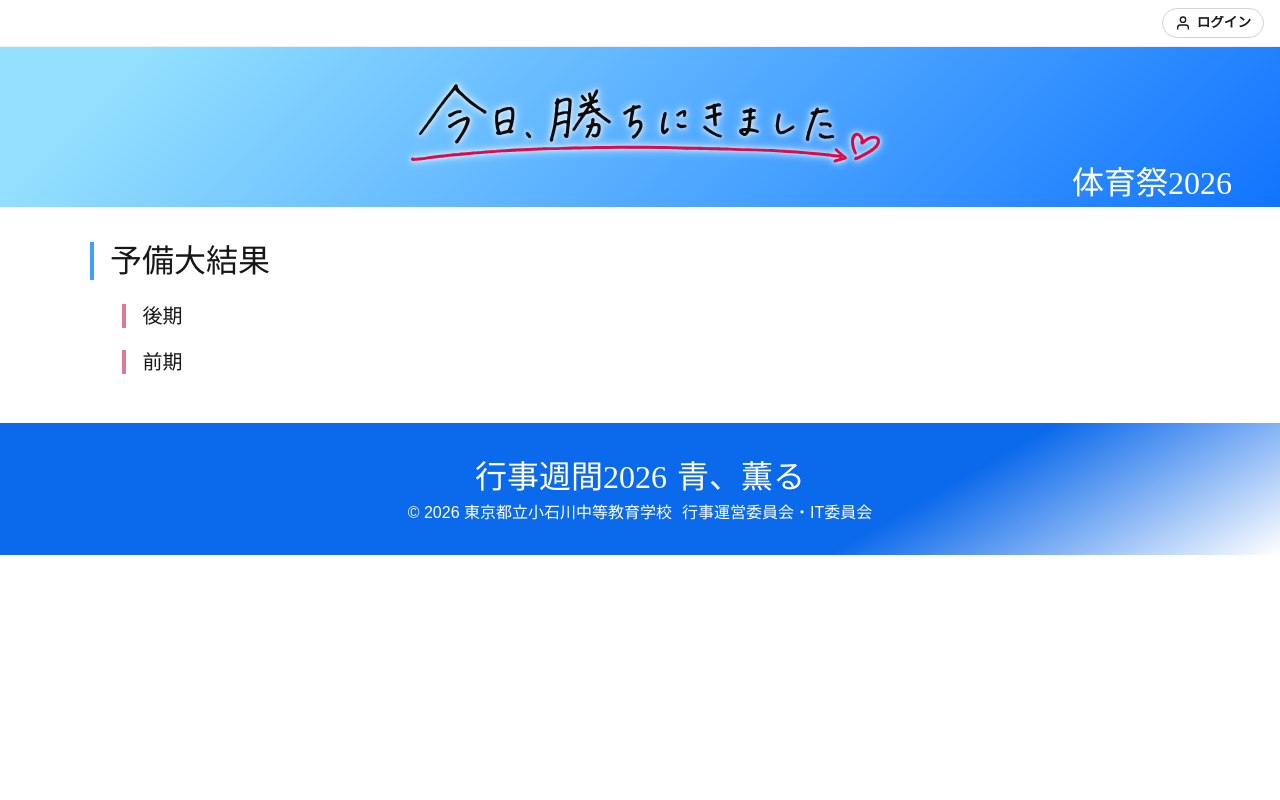
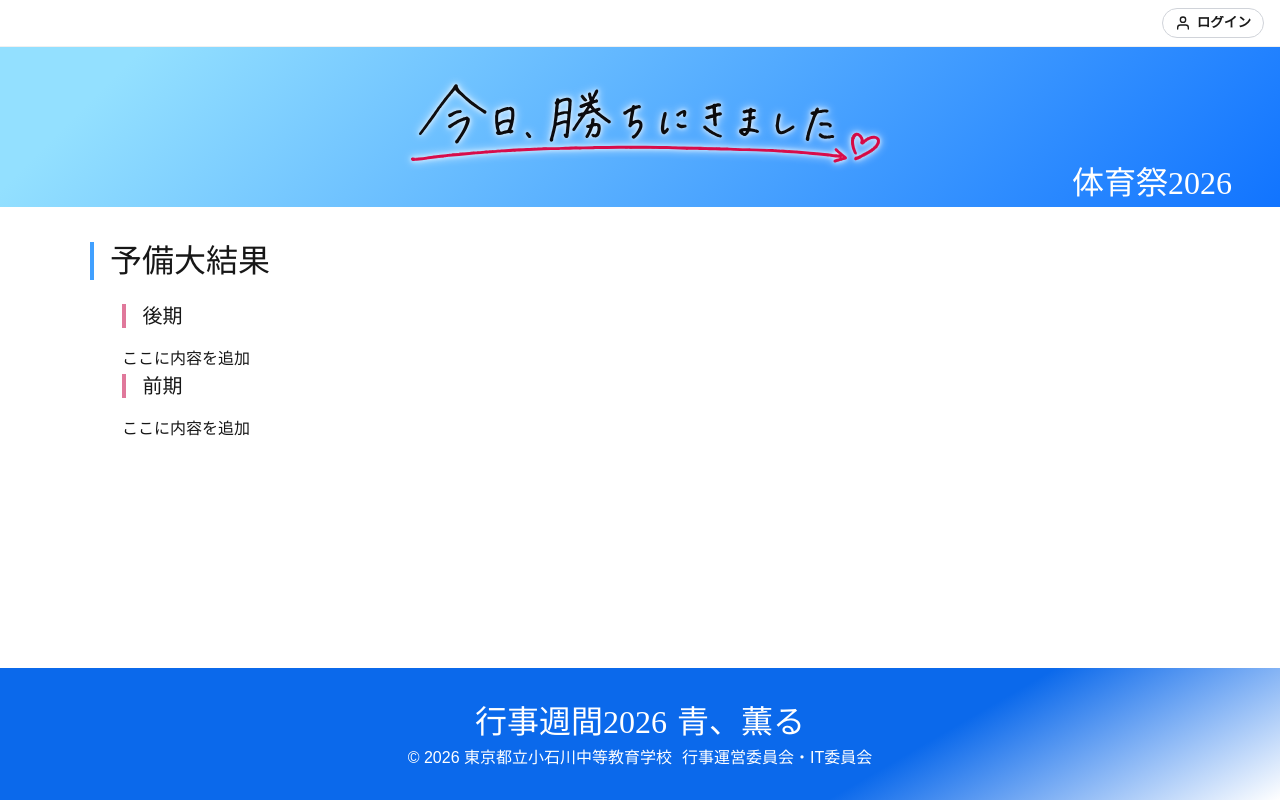
Before and after one commit to KSS-IT-Committee/2026-taiikusai-top, a Next.js app: page / in a window 1280 px wide. Built offline with nearby package versions, Linux system fonts and the light colour scheme; no server answers.

Commit message:
fix errors

```diff
--- a/app/layout.tsx
+++ b/app/layout.tsx
@@ -39,7 +39,9 @@ export default function RootLayout({
       <body className="min-h-full flex flex-col">
         <NoScriptAlert />
         <AccountBar />
-        {children}
+        <main className="flex-grow">
+          {children}
+        </main>
         <Footer />
       </body>
       {/* Google tag (gtag.js) via @next/third-parties — the official Next.js
--- a/app/page.module.css
+++ b/app/page.module.css
@@ -42,10 +42,14 @@
   padding-left: 20px;
   position: relative;
 }
+.content {}
+.topics {
+  margin-left: clamp(24px, 2.5vw, 40px);
+  position: relative;
+}
 .topicsTitle {
   font-family: "Yu Mincho", serif;
   font-size: clamp(16px, 2.2vw, 20px);
-  margin-left: clamp(24px, 2.5vw, 40px);
   margin-bottom: 16px;
   padding-left: clamp(16px, 1.6vw, 24px);
   position: relative;
--- a/app/page.tsx
+++ b/app/page.tsx
@@ -28,16 +28,19 @@ export default function Toppage() {
       <div className={styles.container}>
         <div className={styles.yobitai}>
           <h1 className={`${styles.title} ${styles.titleLine} ${styles.lineBlue}`}>予備大結果</h1>
-          <div className={styles.Content}>
-            <div className={styles.Topics}>
+          <div className={styles.content}>
+            <div className={styles.topics}>
               <h2 className={`${styles.topicsTitle} ${styles.titleLine} ${styles.linePink}`}>後期</h2>
+              <p>ここに内容を追加</p>
             </div>
-            <div className={styles.Topics}>
+            <div className={styles.topics}>
               <h2 className={`${styles.topicsTitle} ${styles.titleLine} ${styles.linePink}`}>前期</h2>
+              <p>ここに内容を追加</p>
             </div>
           </div>
 
         </div>
-      </div>    </>
+      </div>
+    </>
   );
 }
--- a/content/changelog/0101-changelog.json
+++ b/content/changelog/0101-changelog.json
@@ -1,5 +1,5 @@
 {
-  "title": "Feature/create top design",
-  "description": "TODO",
+  "title": "基本的なデザインの追加",
+  "description": "ヘッダーとフッター、予備大の見出しを追加しました。また、不要なファイルを削除しました。",
   "credits": ["@kinoto0103"]
 }
```
Also changed, not shown: 1 other file (tests, documents, lock files or other folders).
